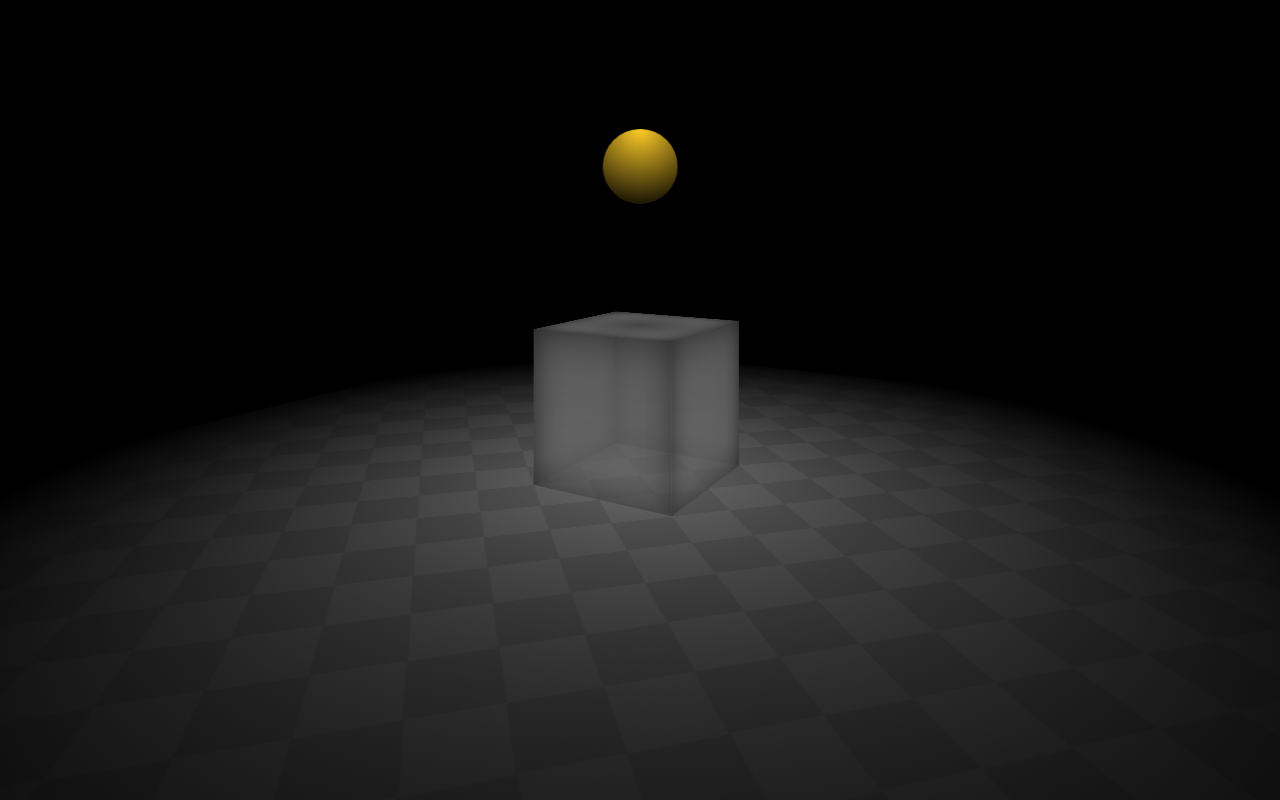
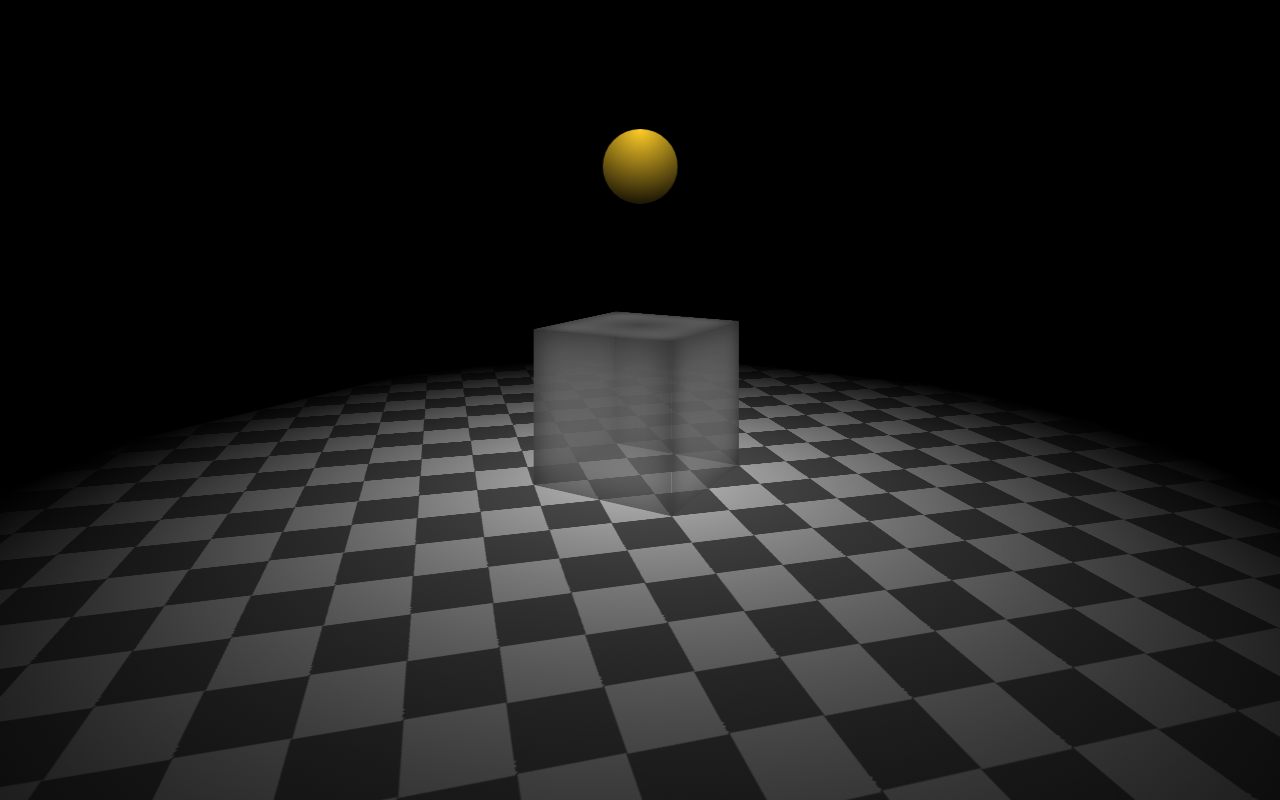
Before and after one commit to omarsefo/ballspinner, a plain HTML site: page index.html in a window 1280 px wide. Drawn offline with Linux system fonts and the light colour scheme.

Commit message:
new update

```diff
--- a/bcss.css
+++ b/bcss.css
@@ -104,7 +104,7 @@ body{
     width: 15em;
     height: 15em;
     top: 1em;
-    background-image: radial-gradient(#fff5,#000 75%), repeating-conic-gradient(from 45deg, #111 0deg 90deg, #222 90deg 180deg);
+    background-image: radial-gradient(rgba(216, 216, 216, 0.333),#000 75%), repeating-conic-gradient(from 45deg, #111 0deg 90deg, #b1b1b1 90deg 180deg);
     background-size:100%, 1em 1em;
     position: absolute;
     transform: translate(-50%, -50%) rotateX(90deg);
```
